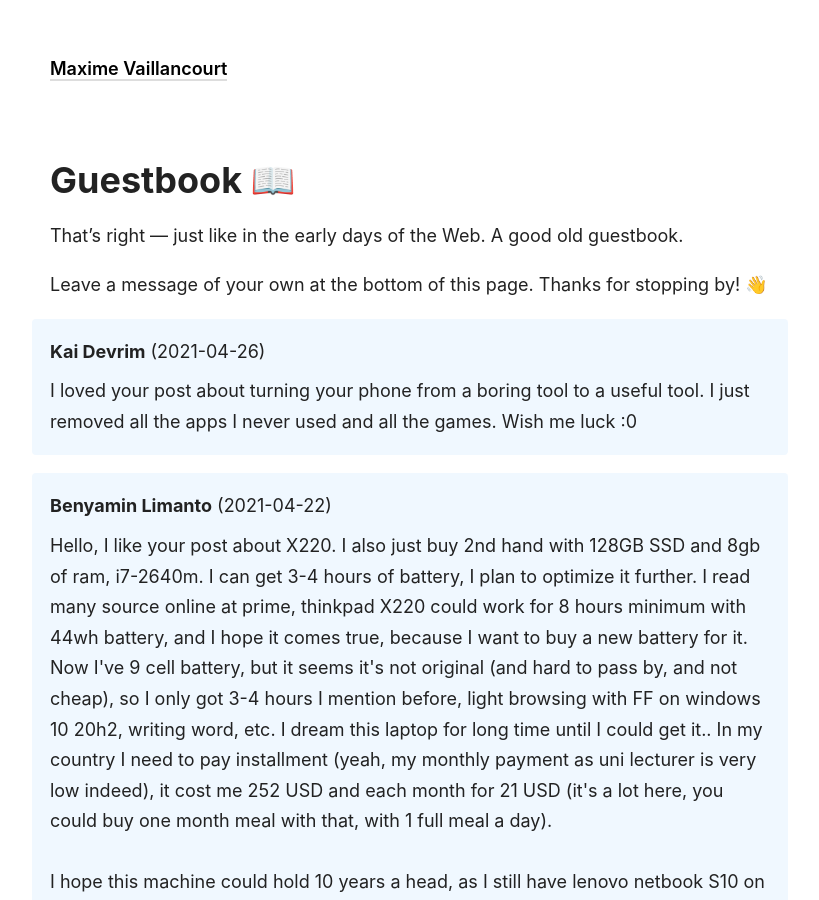
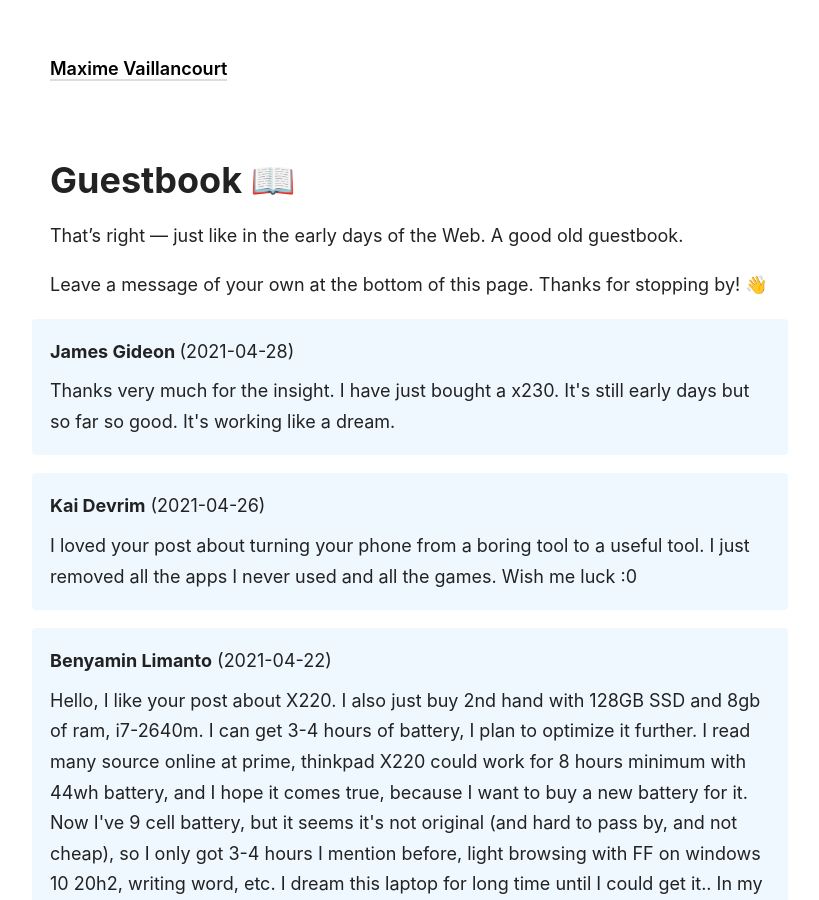
Before and after one commit to maximevaillancourt/maximevaillancourt.github.io, a Jekyll site: the page built from _pages/guestbook.md, in a window 1280 px wide and 900 px high. Shown: the whole window, without its empty margins (230-1049 px from the left). Built offline with Jekyll 4.4.1, drawn with Linux system fonts in a browser that asks for light colours.

Commit message:
Update guestbook messages from Netlify Forms API

```diff
--- a/_data/guestbook_messages.yml
+++ b/_data/guestbook_messages.yml
@@ -171,3 +171,8 @@
   body: I loved your post about turning your phone from a boring tool to a useful
     tool. I just removed all the apps I never used and all the games. Wish me luck
     :0
+- netlify_submission_id: 60894af506316bebb74ea985
+  author: 'James Gideon '
+  timestamp: '2021-04-28T11:45:57+00:00'
+  body: 'Thanks very much for the insight. I have just bought a x230. It&#39;s still
+    early days but so far so good. It&#39;s working like a dream. '
```
